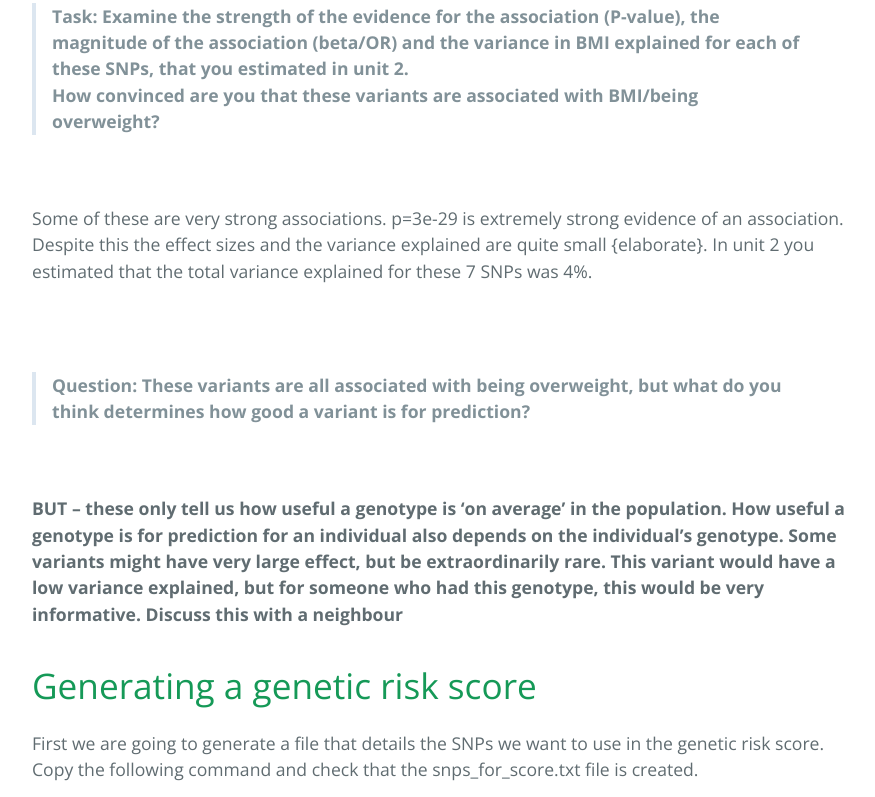
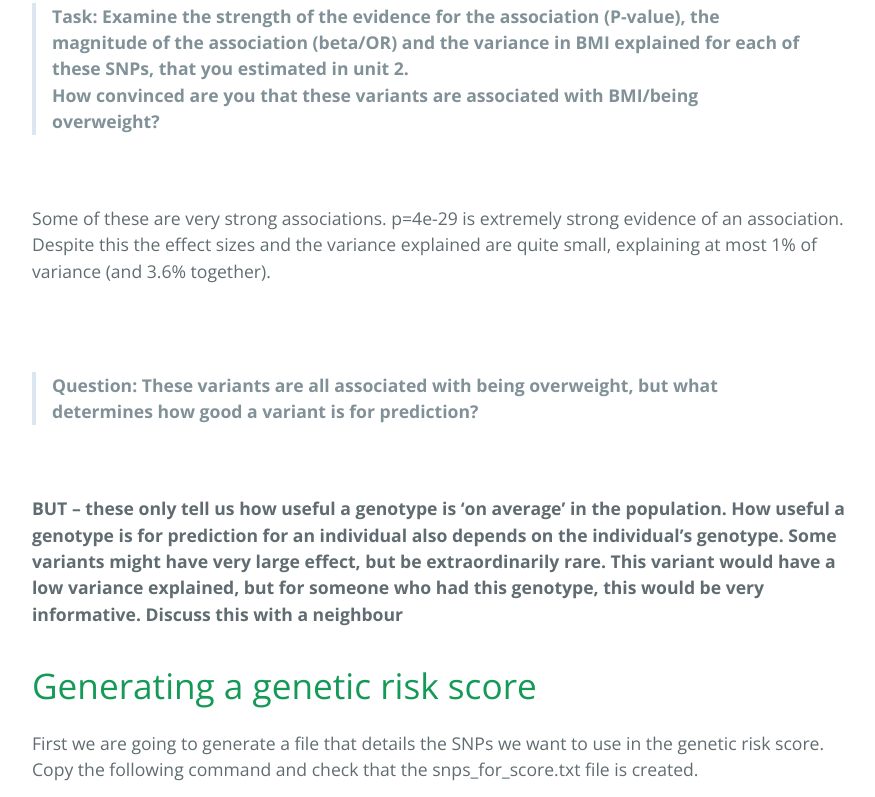
Before and after one commit to epxlp/individual_genetic_risk, a plain HTML site: page index.html in a window 1280 px wide. Shown: the part 1396-2193 px from the top of the page, without its empty margins (192-1067 px from the left). Drawn offline with nearby package versions, Linux system fonts and the light colour scheme.

```diff
--- a/index.html
+++ b/index.html
@@ -131,12 +131,12 @@ How convinced are you that these variants are associated with BMI/being overweig
 </blockquote>
 
 <p><br><br>
-Some of these are very strong associations. p=3e-29 is extremely strong evidence of an association. Despite this the effect sizes and the variance explained are quite small {elaborate}. In unit 2 you estimated that the total variance explained for these 7 SNPs was 4%. </p>
+Some of these are very strong associations. p=4e-29 is extremely strong evidence of an association. Despite this the effect sizes and the variance explained are quite small, explaining at most 1% of variance (and 3.6% together). </p>
 
 <p><br><br></p>
 
 <blockquote>
-<p><strong>Question: These variants are all associated with being overweight, but what do you think determines how good a variant is for prediction?</strong></p>
+<p><strong>Question: These variants are all associated with being overweight, but what determines how good a variant is for prediction?</strong></p>
 </blockquote>
 
 <p><br><br>
@@ -274,7 +274,7 @@ In this dataset for the 2 people you predicted would be obese, you would be righ
 
 <blockquote>
 <p><strong>Question: What proportion of people have a genetic risk score&gt;=13?<br>
-Can we consider this a similar situation as the rare high penetrant mutations you were considering in the other part of this practical?</strong></p>
+Can we consider this a similar situation as the rare high penetrant mutations you have considered in other parts of this unit?</strong></p>
 </blockquote>
 
 <h1>
```
Also changed, not shown: params.json (+1 -1 lines).
